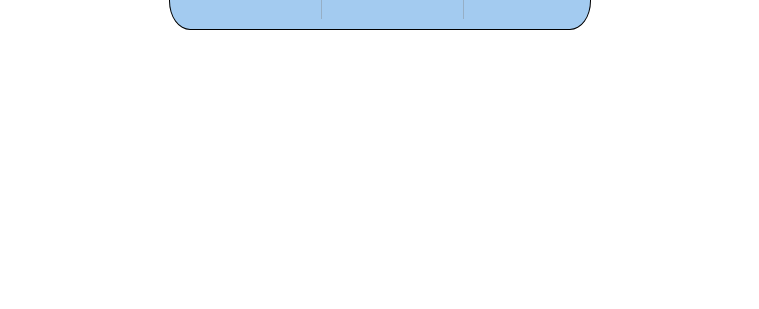
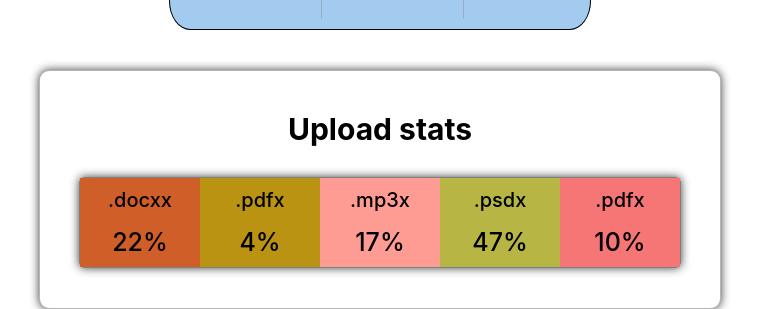
Before and after one commit to innanom/goit-react-hw-01-components, a React (Create React App) app: page / in a window 1280 px wide. Shown: the part 550-859 px from the top of the page, without its empty margins (260-1019 px from the left). Before the commit the page ends 800 px from the top, so only its background shows below. Built offline with nearby package versions, Linux system fonts and the light colour scheme.

Commit message:
statistics-component

```diff
--- a/src/components/App.jsx
+++ b/src/components/App.jsx
@@ -1,18 +1,11 @@
 import { Profile } from './Profile/Profile';
+import { Statistics } from './Statistics/Statistics'
 import user from './data/user.json';
+import data from './data/data.json';
 
 export const App = () => {
   return (
-    <div
-      // style={{
-      //   height: '100vh',
-      //   display: 'flex',
-      //   justifyContent: 'center',
-      //   alignItems: 'center',
-      //   fontSize: 40,
-      //   color: '#010101',
-      // }}
-    >
+    <div>
       <Profile
         username={user.username}
         tag={user.tag}
@@ -20,6 +13,7 @@ export const App = () => {
         avatar={user.avatar}
         stats={user.stats}
       />
+      <Statistics title="Upload stats" stats={data} />
     </div>
   );
 };
--- /dev/null
+++ b/src/components/Statistics/Statistics.jsx
@@ -0,0 +1,33 @@
+import PropTypes from 'prop-types';
+import { getRandomHexColor } from 'utils/getRandomColor';
+import css from './Statistics.module.css';
+
+export const Statistics = ({ title, stats }) => {
+    return (
+        <section className={css.statistics}>
+            {title && <h2 className={css.title}>Upload stats</h2>}
+
+            <ul className={css.stat_list}>
+                {stats.map(({ id, label, percentage }) =>
+                    <li className={css.item}
+                        key={id}
+                        style={{ backgroundColor: getRandomHexColor() }}>
+
+                        <span className={css.label}>{label}x</span>
+                        <span className={css.percentage}>{percentage}%</span>
+                    </li>)}
+            </ul>
+        </section>
+    );
+};
+
+Statistics.propTypes = {
+    title: PropTypes.string.isRequired,
+    stats: PropTypes.arrayOf(
+        PropTypes.exact({
+            id: PropTypes.string.isRequired,
+            label: PropTypes.string.isRequired,
+            percentage: PropTypes.number.isRequired
+        })
+    )
+}
--- /dev/null
+++ b/src/components/Statistics/Statistics.module.css
@@ -0,0 +1,50 @@
+.statistics {
+    display: flex;
+    gap: 30px;
+    align-items: center;
+    flex-direction: column;
+
+    margin: auto;
+    margin-top: 40px;
+
+    padding: 40px;
+
+    width: 600px;
+    border: 1px solid rgba(128, 128, 128, 0.589);
+    border-radius: 10px;
+    box-shadow: 0 0 10px #2d3131ed;
+
+    background-color: #fff;
+}
+.stat_list {
+    display: flex;
+    font-size: 18px;
+    font-weight: 500;
+    border: 1px solid grey;
+    border-radius: 5px;
+    box-shadow: 0 0 10px #2d3131ed;
+    width: 100%;
+
+}
+.item {
+    display: flex;
+    flex-direction: column;
+    align-items: center;
+    gap: 15px;
+    padding: 10px;
+    width: 100%;
+}
+
+.title {
+    font-size: 30px;
+    font-weight: 700;
+
+}
+
+.label {
+font-size: 20px;
+}
+
+.percentage {
+    font-size: 25px;
+}
--- /dev/null
+++ b/src/components/data/data.json
@@ -0,0 +1,7 @@
+[
+  { "id": "id-1", "label": ".docx", "percentage": 22 },
+  { "id": "id-2", "label": ".pdf", "percentage": 4 },
+  { "id": "id-3", "label": ".mp3", "percentage": 17 },
+  { "id": "id-4", "label": ".psd", "percentage": 47 },
+  { "id": "id-5", "label": ".pdf", "percentage": 10 }
+]
--- a/src/index.css
+++ b/src/index.css
@@ -13,3 +13,25 @@ code {
   font-family: source-code-pro, Menlo, Monaco, Consolas, 'Courier New',
     monospace;
 }
+h1,
+h2,
+h3,
+h4,
+h5,
+h6,
+p {
+  margin: 0;
+}
+
+ul,
+ol {
+  list-style: none;
+  margin: 0;
+  padding: 0;
+}
+
+img {
+  display: block;
+  max-width: 100%;
+  height: auto;
+}
--- /dev/null
+++ b/src/utils/getRandomColor.js
@@ -0,0 +1,5 @@
+export function getRandomHexColor() {
+  return `#${Math.floor(Math.random() * 16777215)
+    .toString(16)
+    .padStart(6, 0)}`;
+}
```
